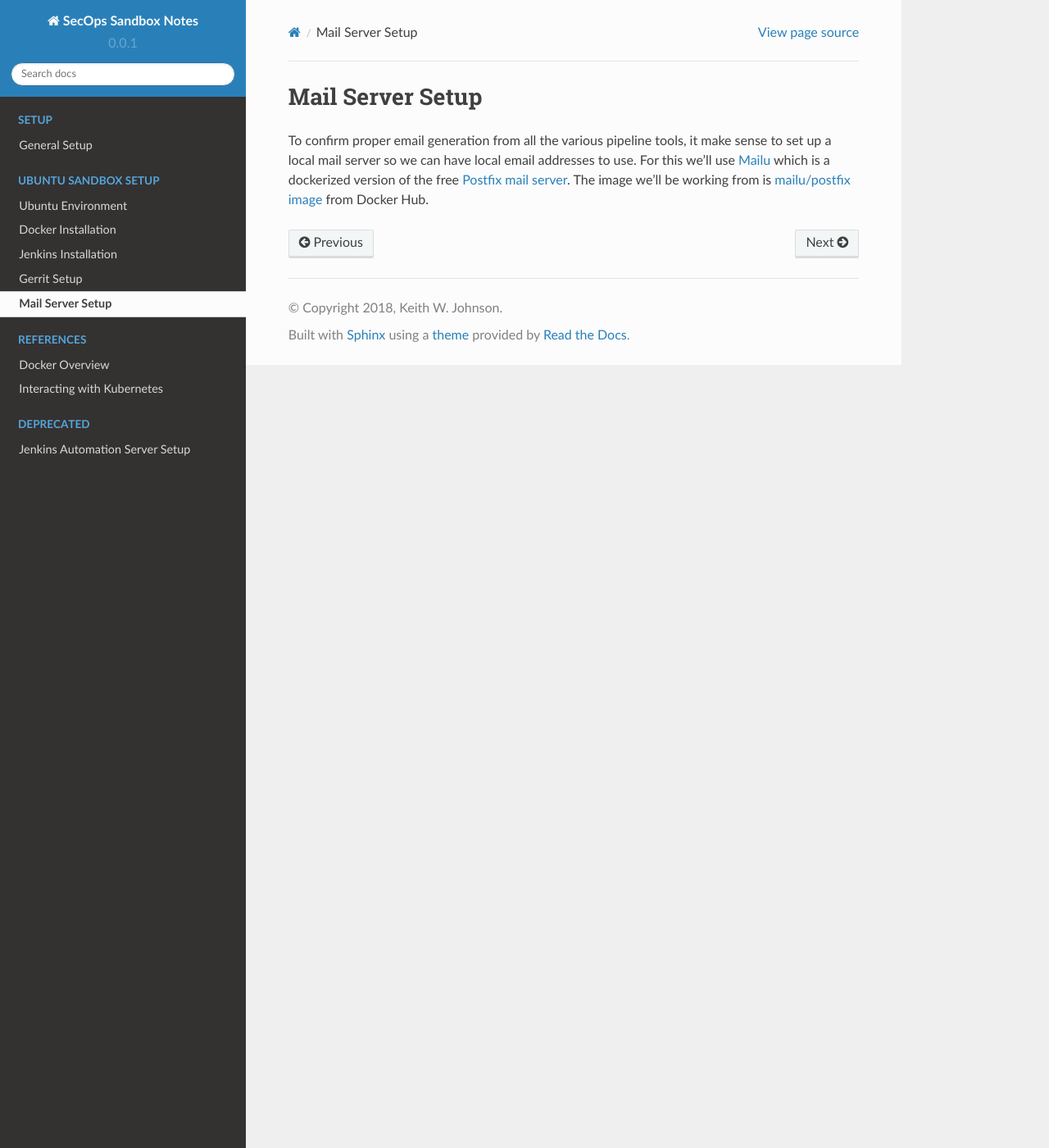
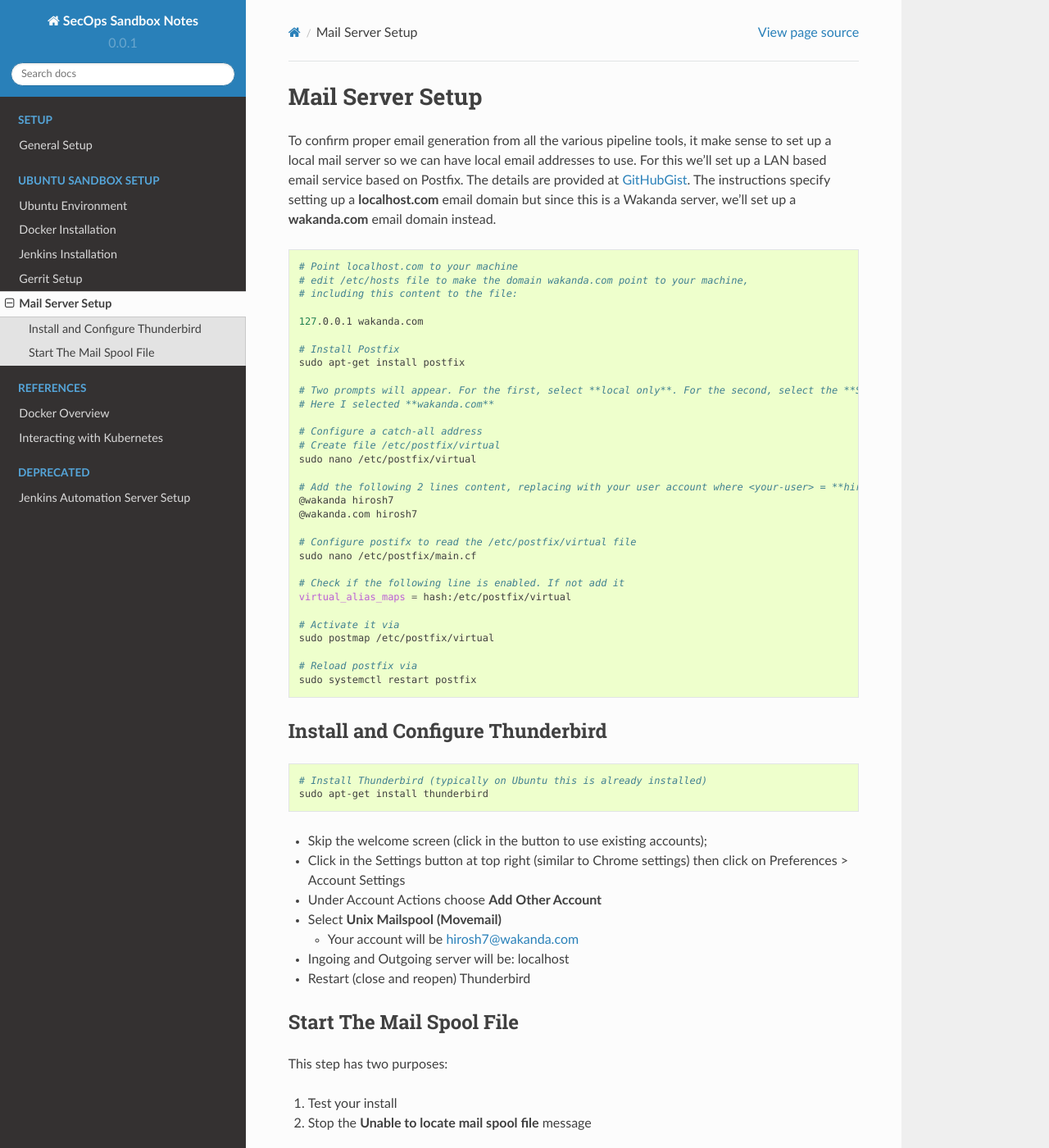
Before and after one commit to hirosh7/jenkins_sample, a Sphinx documentation site: the page built from docs/postfix_setup.rst, in a window 1280 px wide and 1400 px high. Shown: the whole window at 82% size. Built offline with Sphinx 7.4.7 and the Read the Docs theme 2.0.0, drawn with Linux system fonts in a browser that asks for light colours; pages that are not in the unit, such as notebooks, are missing from menus; some of the changed text lies outside the part shown.

Commit message:
Completed LAN email service install and switched Gerrit and Jenkins user emails to hirosh7@wakanda.com. Fixes #8

```diff
--- a/docs/postfix_setup.rst
+++ b/docs/postfix_setup.rst
@@ -1,7 +1,79 @@
 Mail Server Setup
 ===============================
 To confirm proper email generation from all the various pipeline tools, it make sense
-to set up a local mail server so we can have local email addresses to use. For this we'll use `Mailu
-<https://mailu.io/>`_ which is a dockerized version of the free `Postfix mail server
-<http://www.postfix.org/>`_. The image we'll be working from is `mailu/postfix image
-<https://hub.docker.com/r/mailu/postfix/>`_ from Docker Hub.
+to set up a local mail server so we can have local email addresses to use. For this we'll set up a LAN based email
+service based on Postfix. The details are provided at `GitHubGist <https://gist.github.com/raelgc/6031274>`_.
+The instructions specify setting up a **localhost.com** email domain but since this is a Wakanda server, we'll set up a
+**wakanda.com** email domain instead.
+
+.. code:: bash
+
+   # Point localhost.com to your machine
+   # edit /etc/hosts file to make the domain wakanda.com point to your machine,
+   # including this content to the file:
+
+   127.0.0.1 wakanda.com
+
+   # Install Postfix
+   sudo apt-get install postfix
+
+   # Two prompts will appear. For the first, select **local only**. For the second, select the **System mail name**.
+   # Here I selected **wakanda.com**
+
+   # Configure a catch-all address
+   # Create file /etc/postfix/virtual
+   sudo nano /etc/postfix/virtual
+
+   # Add the following 2 lines content, replacing with your user account where <your-user> = **hirosh7**
+   @wakanda hirosh7
+   @wakanda.com hirosh7
+
+   # Configure postifx to read the /etc/postfix/virtual file
+   sudo nano /etc/postfix/main.cf
+
+   # Check if the following line is enabled. If not add it
+   virtual_alias_maps = hash:/etc/postfix/virtual
+
+   # Activate it via
+   sudo postmap /etc/postfix/virtual
+
+   # Reload postfix via
+   sudo systemctl restart postfix
+
+Install and Configure Thunderbird
+---------------------------------
+
+.. code:: bash
+
+   # Install Thunderbird (typically on Ubuntu this is already installed)
+   sudo apt-get install thunderbird
+
+* Skip the welcome screen (click in the button to use existing accounts);
+* Click in the Settings button at top right (similar to Chrome settings) then click on Preferences > Account Settings
+* Under Account Actions choose **Add Other Account**
+* Select **Unix Mailspool (Movemail)**
+
+  - Your account will be hirosh7@wakanda.com
+
+* Ingoing and Outgoing server will be: localhost
+* Restart (close and reopen) Thunderbird
+
+Start The Mail Spool File
+-------------------------
+This step has two purposes:
+
+1. Test your install
+2. Stop the **Unable to locate mail spool file** message
+
+Using Thunderbird:
+
+* Send new email to hirosh7@wakanda.com
+* Click on **Get Mail**
+* Test catch-all
+
+  - send new email to okoye@wakanda.com
+
+* Click on "Get Mail" and you'll see the message at Inbox.
+
+You should now be set up for all pipeline tools to send emails to your development account
+(i.e. hirosh7@wakanda.com)
```
